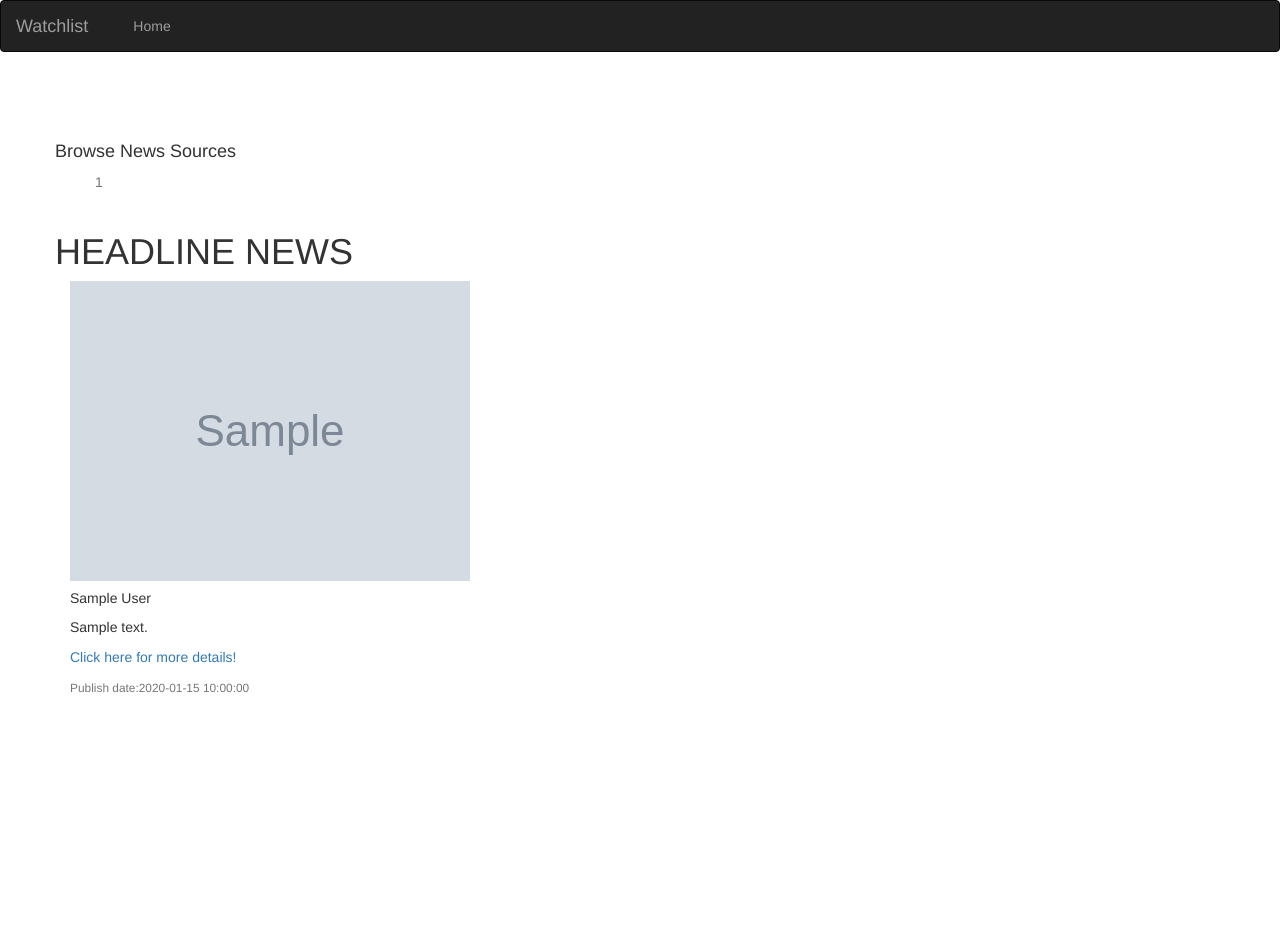
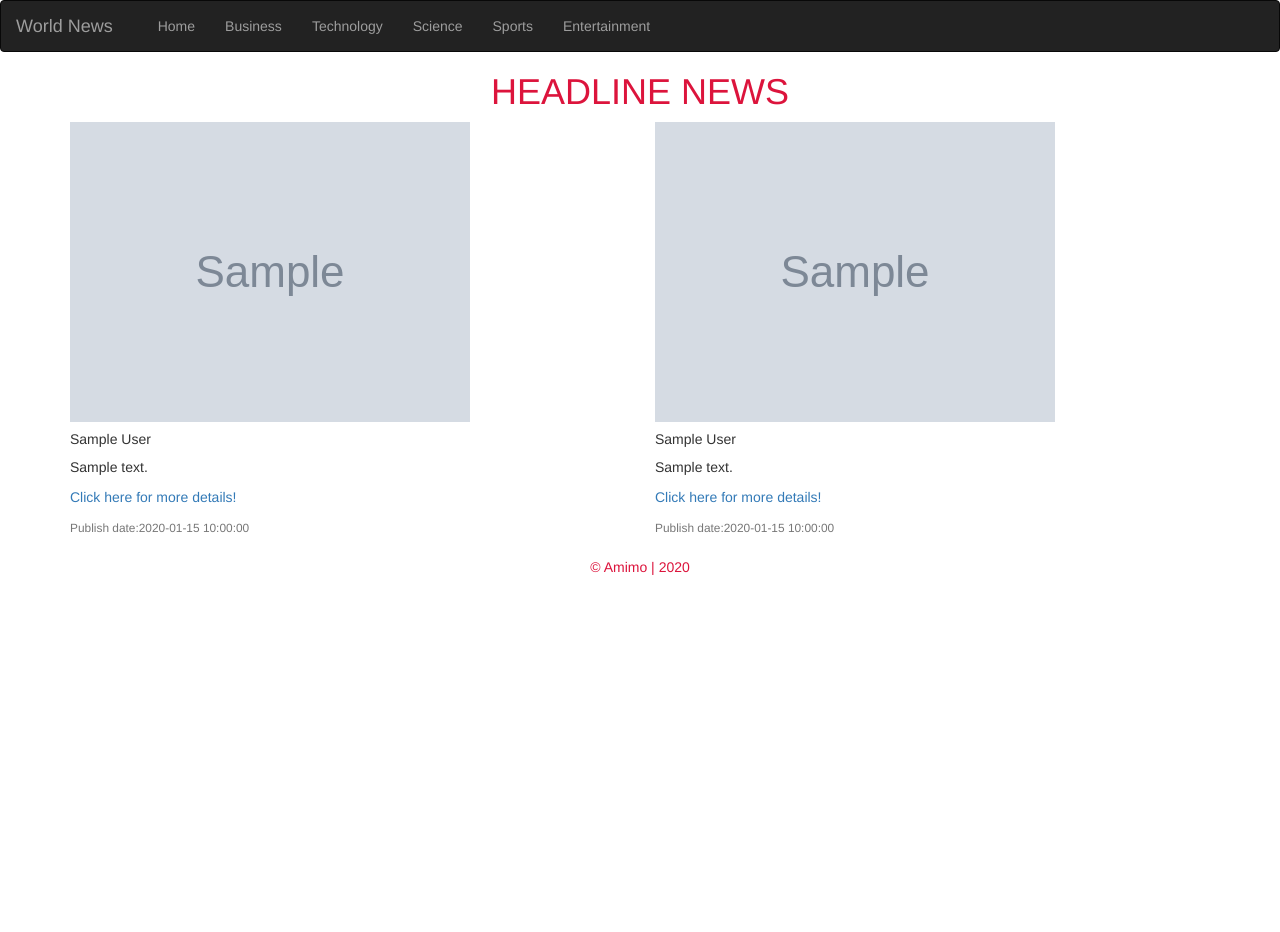
Before and after one commit to AmimoG/News-Preview, a Flask app: template app/templates/index.html in a window 1280 px wide. After the commit the page ends 575 px from the top, so only its background shows below. Run offline with Flask 2, Linux system fonts and the light colour scheme; the template is opened without the code that fills it: most values are stand-ins (such as "Sample title", 1, 10 or a date in 2020); grey boxes marked "Sample" are stand-in pictures; some libraries are stand-ins or nearby versions.

Commit message:
Add Files

```diff
--- a/app/static/css/index.css
+++ b/app/static/css/index.css
@@ -1,20 +1,64 @@
-.main {
+/* .main {
   flex: 1 1 0;
   display: flex;
-}
+} */
 .container-fluid {
 display: flex;
 }
-.News {
-overflow-y: hidden;
-height: 90vh; /* NEW */
+.main{
+overflow-x: hidden;
+height: 90vh;
 }
 
 .center{
   list-style-type: none;
 }
 
-*img{
-  width: 120px;
-  height: 120px;
+.images{
+  width: 20px;
+  height: 20px;
 }
+
+.News{
+  text-align: center;
+  color: crimson;
+}
+
+.content{
+  overflow: hidden;
+}
+
+/* Style the video: 100% width and height to cover the entire window */
+#myVideo {
+  position: fixed;
+  right: 0;
+  bottom: 0;
+  min-width: 100%;
+  min-height: 100%;
+}
+
+/* Add some content at the bottom of the video/page */
+.content {
+  position: fixed;
+  bottom: 0;
+  background: rgba(0, 0, 0, 0.5);
+  color: #f1f1f1;
+  width: 100%;
+  padding: 20px;
+}
+
+/* Style the button used to pause/play the video */
+#myBtn {
+  width: 200px;
+  font-size: 18px;
+  padding: 10px;
+  border: none;
+  background: #000;
+  color: #fff;
+  cursor: pointer;
+}
+
+#myBtn:hover {
+  background: #ddd;
+  color: black;
+}
--- a/app/templates/article.html
+++ b/app/templates/article.html
@@ -1,4 +1,6 @@
 {% extends 'base.html'%} {% block content %}
+{% extends 'base.html'%} {% block content %} {% block styles%} {{ super() }}
+<link rel="stylesheet" href="{{url_for('static',filename='css/index.css')}}"> {% endblock %}
 <br>
 <br>
 <br>
--- a/app/templates/base.html
+++ b/app/templates/base.html
@@ -3,3 +3,24 @@
 {% block navbar %}
     {% include 'navbar.html' %}
 {% endblock %}
+
+{% block styles%}
+{{super()}}
+<link rel="stylesheet" href="https://stackpath.bootstrapcdn.com/font-awesome/4.7.0/css/font-awesome.min.css">
+<link rel="stylesheet" type="text/css" href="{{url_for('static',filename='app.static.css.index.css')}}">
+{% endblock%}
+
+<!-- <!doctype html>
+<html>
+<head>
+    <link rel="stylesheet" href="https://stackpath.bootstrapcdn.com/bootstrap/4.3.1/css/bootstrap.min.css" integrity="sha384-ggOyR0iXCbMQv3Xipma34MD+dH/1fQ784/j6cY/iJTQUOhcWr7x9JvoRxT2MZw1T" crossorigin="anonymous">
+    <title>{% block title %}{% endblock %}</title>
+</head>
+<body>
+    {% block content %}
+    {% endblock %}
+    <script src="https://code.jquery.com/jquery-3.3.1.slim.min.js" integrity="sha384-q8i/X+965DzO0rT7abK41JStQIAqVgRVzpbzo5smXKp4YfRvH+8abtTE1Pi6jizo" crossorigin="anonymous"></script>
+    <script src="https://cdnjs.cloudflare.com/ajax/libs/popper.js/1.14.7/umd/popper.min.js" integrity="sha384-UO2eT0CpHqdSJQ6hJty5KVphtPhzWj9WO1clHTMGa3JDZwrnQq4sF86dIHNDz0W1" crossorigin="anonymous"></script>
+    <script src="https://stackpath.bootstrapcdn.com/bootstrap/4.3.1/js/bootstrap.min.js" integrity="sha384-JjSmVgyd0p3pXB1rRibZUAYoIIy6OrQ6VrjIEaFf/nJGzIxFDsf4x0xIM+B07jRM" crossorigin="anonymous"></script>
+</body>
+</html> -->
--- a/app/templates/index.html
+++ b/app/templates/index.html
@@ -1,41 +1,20 @@
-<!-- <h1>my display{{message}}</h1> -->
-{% extends 'base.html'%} {% block content %} {% block styles%} {{ super() }}
-<link rel="stylesheet" href="{{url_for('static',filename='css/index.css')}}"> {% endblock %}
-<br>
-<br>
-<br>
+{% extends 'base.html'%}
+{% block content %}
+{% block styles%} {{ super() }}
+<link rel="stylesheet" href="{{url_for('static',filename='css/index.css')}}">
+{% endblock %}
+
 <body>
+  <h1 class="News"> HEADLINE NEWS </h1>
 
-  <div class="main">
-    <div class="container-fluid">
-      <div class="row">
-
-        <div class="col-3">
-          <div class="card-column">
-            <div class="card-header">
-              <h4>Browse News Sources</h4>
-            </div>
-            <div class="list-group list-group-flush scrolly">
-              <ul>
-                {% for source in sources %}
-                <a href="/article/{{source.id}}">
-                  <p class="text-capitalize text-muted">{{source.id}}</p>
-                </a>
-                {% endfor %}
-              </ul>
-            </div>
-
-          </div>
-        </div>
-
-        <div class="col-9 News">
-          <h1 text-align="center"> HEADLINE NEWS </h3>
-          <div class="container">
-            <div class="card-columns">
   {% for headlines in headlines %}
 
+    <div class="container">
+      <div class="row">
+        <div class="col-lg-6 mb-4 col-xs-12 col-sm-12 col-md-4">
           <div class="card">
-                <img class="card" src="{{headlines.image}}" alt="Card image cap" size="100px100">
+            <img src="{{headlines.image}}"  alt="Card image cap" class="img-responsive">
+          </div>
           <div class="card-body">
             <h5 class="card-title">{{headlines.author}}</h5>
             <p class="card-text">{{headlines.description}}</p>
@@ -47,13 +26,38 @@
             <small class="text-muted">Publish date:{{headlines.time}}</small>
           </div>
         </div>
-              {% endfor %}
+
+        <div class="col-lg-6 mb-4 col-xs-12 col-sm-12 col-md-4">
+          <div class="card">
+            <img src="{{headlines.image}}"  alt="Card image cap" class="img-responsive">
+          </div>
+          <div class="card-body">
+            <h5 class="card-title">{{headlines.author}}</h5>
+            <p class="card-text">{{headlines.description}}</p>
+            <a href="{{headlines.url}}">
+              <p class="card-text">Click here for more details!</p>
+            </a>
+          </div>
+          <div class="card-footer">
+            <small class="text-muted">Publish date:{{headlines.time}}</small>
           </div>
         </div>
       </div>
+      <!-- <div class="col-sm-4">.col-sm-4</div>
+      <div class="col-sm-4">.col-sm-4</div>
+      <div class="col-sm-4">.col-sm-4</div> -->
+    </div>
 
-      </div>
-    </div>
+  {% endfor %}
+
+  <!-- <video class="video-intro" autoplay loop muted>
+    <source src="https://mdbootstrap.com/img/video/city.mp4" type="video/mp4" >
+  </video> -->
+
+  <br>
+
+  <div class="footer" style="text-align: center; color: crimson;">
+    <p>© Amimo | 2020</p>
   </div>
 
 </body>
--- a/app/templates/macros.html
+++ b/app/templates/macros.html
@@ -3,8 +3,7 @@
 <div class="main">
   <div class="container-fluid">
     <div class="row">
-
-      <div class="col-3">
+      <div class="col-6">
         <div class="card ">
           <div class="card-header">
             <h4>Browse News Sources</h4>
--- a/app/templates/navbar.html
+++ b/app/templates/navbar.html
@@ -7,11 +7,28 @@
             <span class="icon-bar"></span>
             <span class="icon-bar"></span>
           </button>
-          <a class="navbar-brand" href="/"> Watchlist </a>
+          <a class="navbar-brand" href="/"> World News </a>
       </div>
       <div class="navbar-collapse collapse">
           <ul class="nav navbar-nav">
               <li><a href="/">Home</a></li>
+
+            <li class="nav-item">
+              <a class="nav-link" href="/{{'categories/Business'}}">Business</button></a>
+            </li>
+            <li class="nav-item">
+              <a class="nav-link" href="/{{'categories/Technology'}}">Technology</button></a>
+            </li>
+            <li class="nav-item">
+              <a class="nav-link" href="/{{'categories/Science'}}">Science</button></a>
+            </li>
+            <li class="nav-item">
+              <a class="nav-link" href="/{{'categories/Sports'}}">Sports</button></a>
+            </li>
+            <li class="nav-item">
+              <a class="nav-link" href="/{{'categories/Entertainment'}}">Entertainment</button></a>
+            </li>
+
       </div>
 
   </div>
```
Also changed, not shown: app/templates/categories.html (+18 -5 lines), app/static/navbar.css (added). Lines whose indentation alone changed are shown as unchanged.
